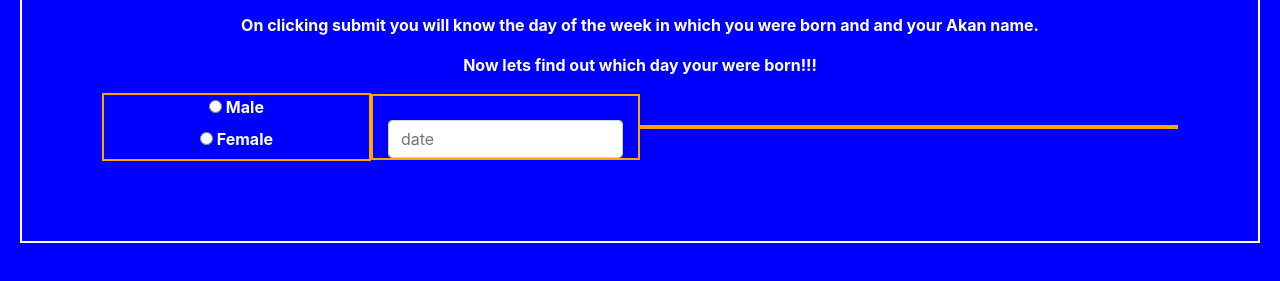
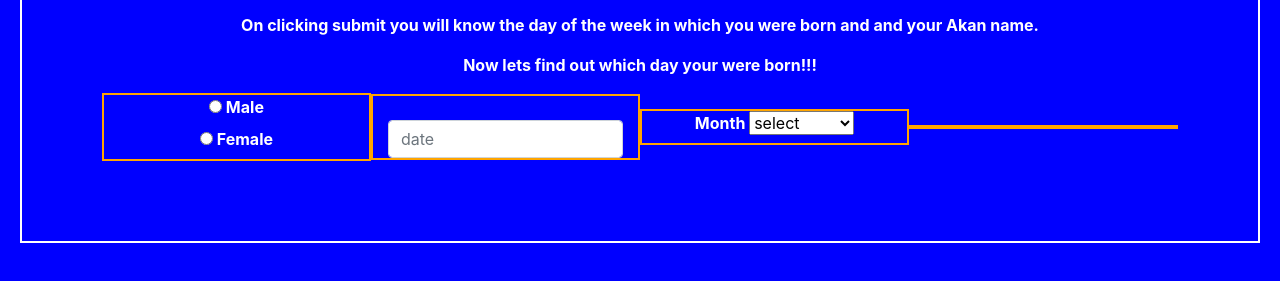
Before and after one commit to macc254/Birthday-generator, a plain HTML site: page index.html in a window 1280 px wide. Shown: the part 185-466 px from the top of the page. Drawn offline with nearby package versions, Linux system fonts and the light colour scheme; files that its build step writes are made by us from their sources.

Commit message:
add month selection

```diff
--- a/index.html
+++ b/index.html
@@ -32,7 +32,24 @@
                             <label for="date" class="form-label"></label>
                             <input type="number" name="year" id="date" class="form-control" placeholder="date" required>
                         </div>
-                        <div class="col-md-3"></div>
+                        <div class="col-md-3">
+                            <label for="month" class="form-label">Month</label>
+                            <select id="month" class="form-select">
+                              <option selected>select</option>
+                              <option>January</option>
+                              <option>February</option>
+                              <option>March</option>
+                              <option>April</option>
+                              <option>May</option>
+                              <option>June</option>
+                              <option>July</option>
+                              <option>August</option>
+                              <option>September</option>
+                              <option>October</option>
+                              <option>November</option>
+                              <option>December</option>
+                            </select>
+                        </div>
                         <div class="col-md-3"></div>
                     </div>
 
```
